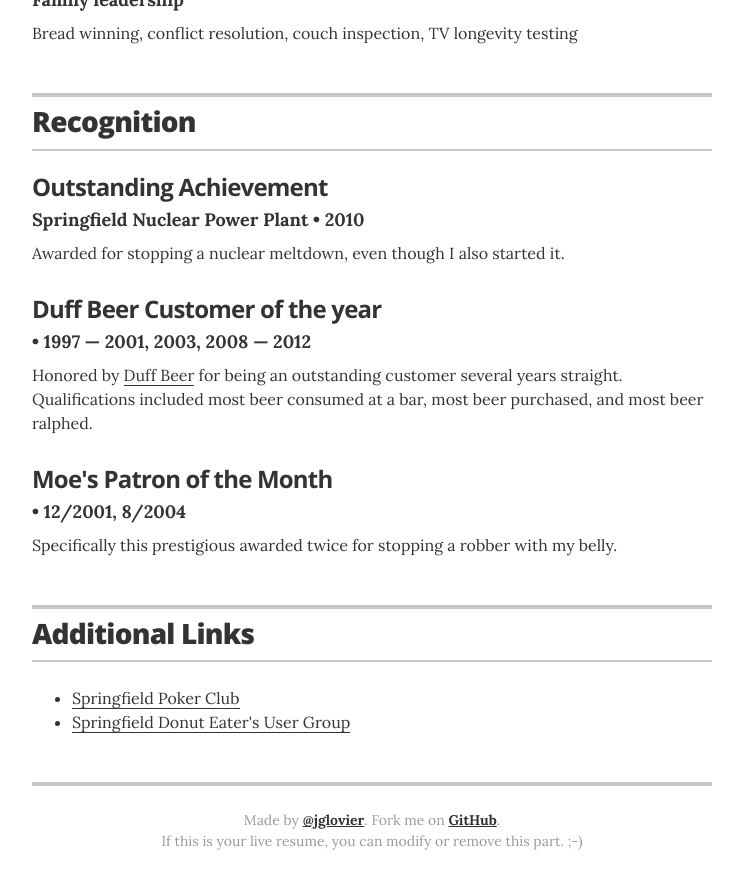
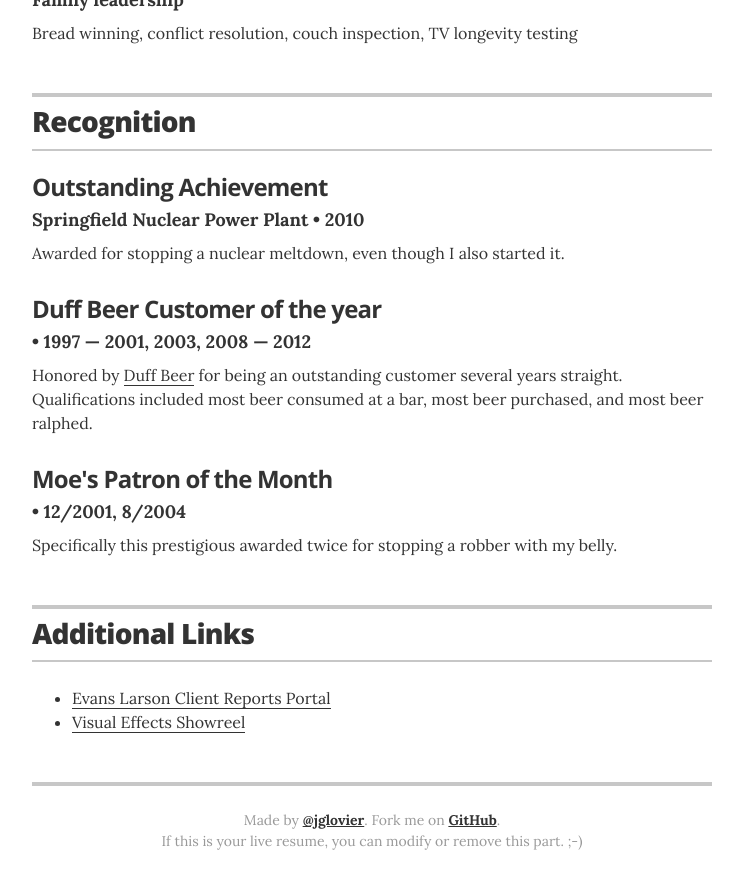
Before and after one commit to christian-kramer/christian-kramer.github.io, a Jekyll site: the page built from index.html, in a window 1280 px wide and 900 px high, scrolled down 2171 px. Shown: the top 889 px of the window, without its empty margins (268-1011 px from the left). Built offline with Jekyll 4.4.1, drawn with Linux system fonts in a browser that asks for light colours.

Commit message:
Added EL Client Reports Portal and VFX Showreel

```diff
--- a/_data/links.yml
+++ b/_data/links.yml
@@ -1,5 +1,5 @@
 # links
-- url: "#"
-  description: Springfield Poker Club
-- url: "#"
-  description: Springfield Donut Eater's User Group
+- url: "dev.evanslarson.com"
+  description: Evans Larson Client Reports Portal
+- url: "https://www.youtube.com/watch?v=RIYzxxurcOs&list=PLvGZ4YB69VpJHLJ3yRv9rGjrJOCHa9j4u"
+  description: Visual Effects Showreel
```
